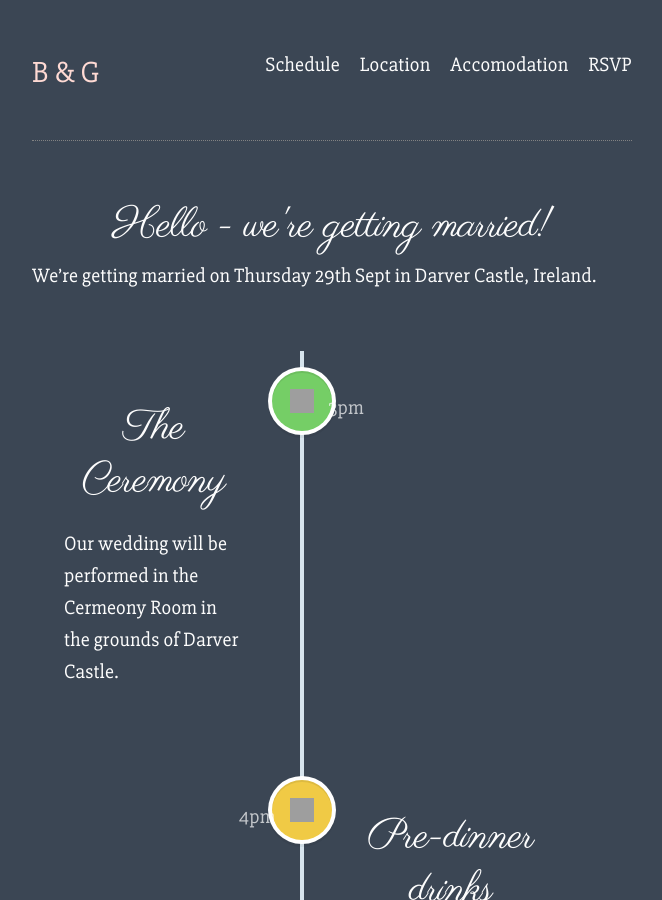
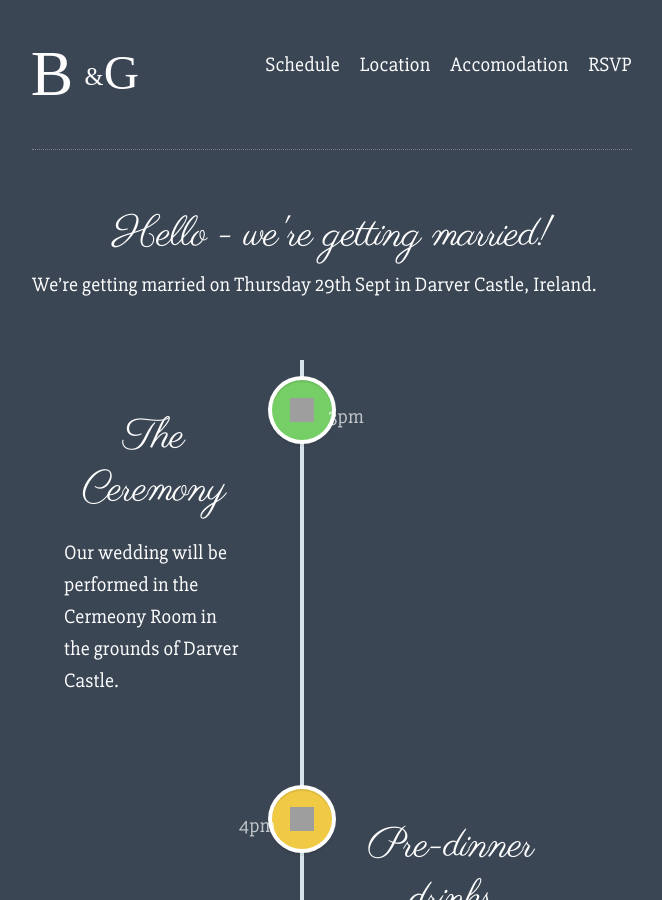
Before and after one commit to tumbleshack/wedding, a Jekyll site: the page built from index.html, in a window 1280 px wide and 900 px high. Shown: the whole window, without its empty margins (308-970 px from the left). Built offline with Jekyll 4.4.1, drawn with Linux system fonts in a browser that asks for light colours; grey boxes are pictures that could not be loaded.

Commit message:
Add custom logo

```diff
--- a/_includes/header.html
+++ b/_includes/header.html
@@ -2,7 +2,9 @@
 
   <div class="column">
     <span class="header__title">
-      <a class="h-card header__link" href="{{ site.url }}">B &amp; G</a>
+      <a class="h-card header__link" href="{{ site.url }}">
+        <img style="max-width:125px" src="/logo.svg" alt="Barry &amp Gillian Wedding logo">
+      </a>
     </span>
 
   </div>
```
Also changed, not shown: logo.svg (added), 1 other file.
